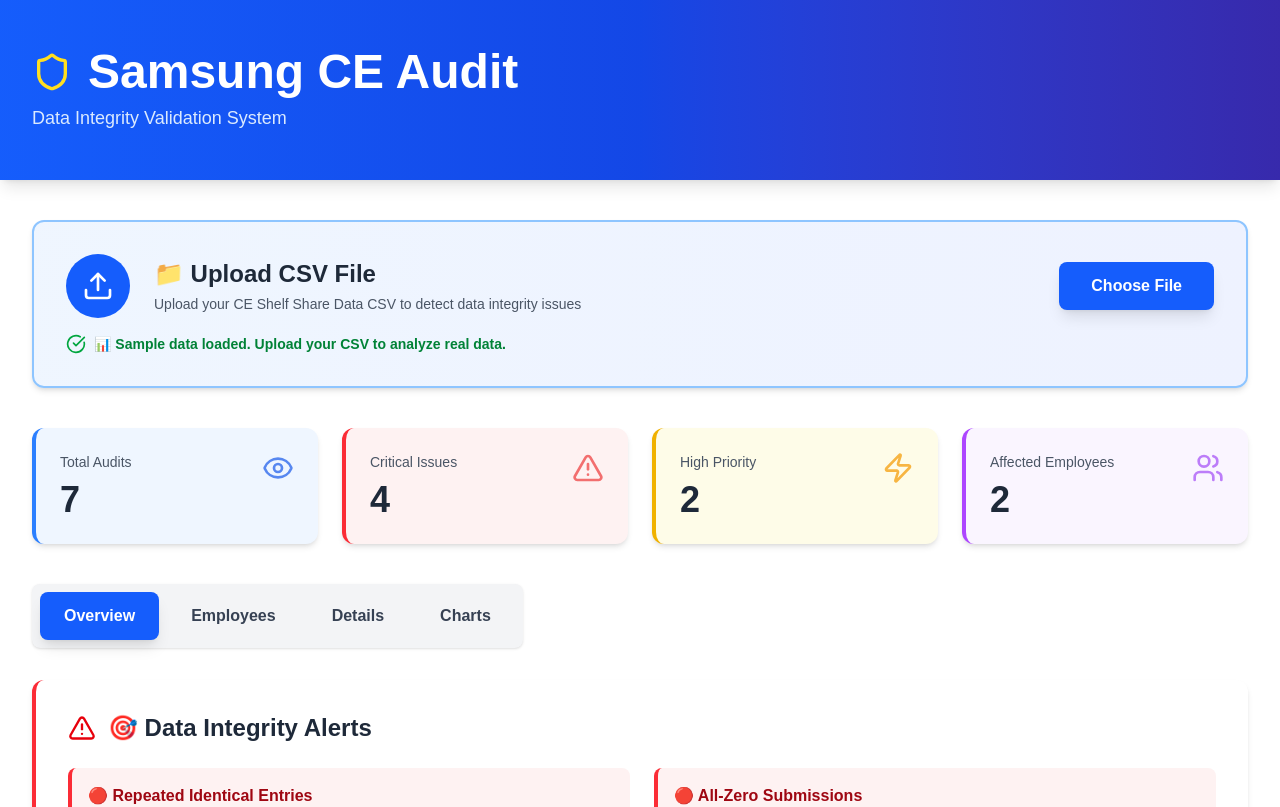
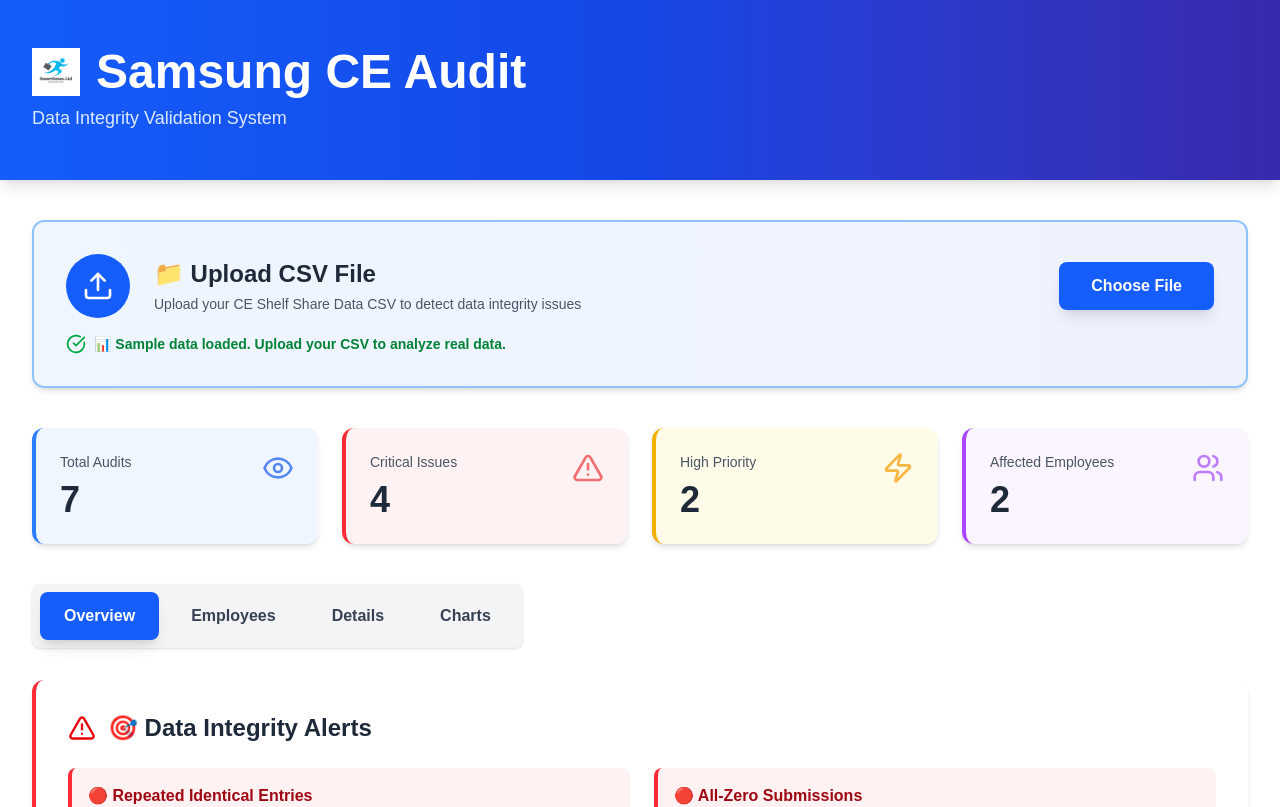
Before and after one commit to GoooGzzz/shelf-audit-dashboard, a Next.js app: page / in a window 1280 px wide. Shown: the top 807 px of the page. Built offline with nearby package versions, Linux system fonts and the light colour scheme.

Commit message:
FIX: Final working version for Vercel

```diff
--- a/src/app/page.tsx
+++ b/src/app/page.tsx
@@ -421,11 +421,16 @@
 
   return (
     <div className="bg-white min-h-screen">
-      {/* Gradient Header */}
+      {/* Gradient Header with SmartSense Logo */}
       <div className="bg-gradient-to-r from-blue-600 via-blue-700 to-indigo-800 text-white py-12 shadow-lg">
         <div className="max-w-7xl mx-auto px-8">
           <div className="flex items-center gap-4 mb-2">
-            <Shield size={40} className="text-yellow-300" />
+            {/* 👇 SMARTSENSE LOGO HERE */}
+            <img
+              src="/images/smart-sense-logo.png"
+              alt="SmartSense-Ltd Innovation Team"
+              className="h-12 w-auto"
+            />
             <h1 className="text-5xl font-bold">Samsung CE Audit</h1>
           </div>
           <p className="text-blue-100 text-lg">Data Integrity Validation System</p>
```
Also changed, not shown: public/images/smart-sense-logo.png (added).
